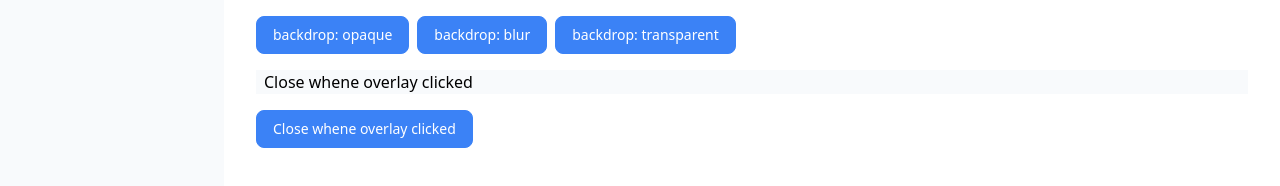
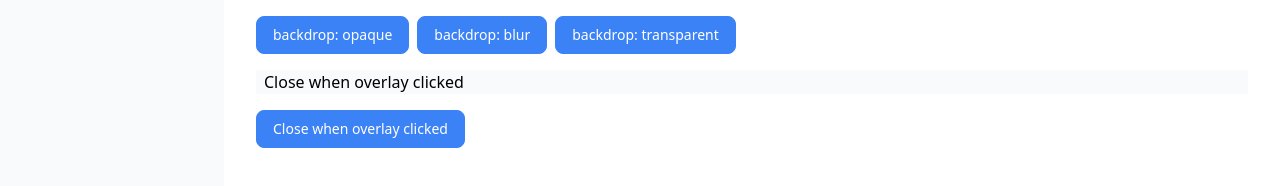
Before and after one commit to wqy2dev/five-ui, a SvelteKit app: page /modal in a window 1280 px wide. Shown: the part 312-498 px from the top of the page. Built offline with nearby package versions, Linux system fonts and the light colour scheme.

Commit message:
chore: update overlay && modal

```diff
--- a/src/routes/modal/+page.svelte
+++ b/src/routes/modal/+page.svelte
@@ -102,16 +102,15 @@ const backdrop = ["opaque", "blur", "transparent"];
     </Modal>
     {/if}
 
-
     <h4 class="text-base indent-2 bg-slate-50">
-        Close whene overlay clicked
+        Close when overlay clicked
     </h4>
 
     <div class="flex flex-row gap-2">
         <Button
             onclick={() => showWhenOverlayClicked = true}
         >
-            Close whene overlay clicked
+            Close when overlay clicked
         </Button>
     </div>
 
```
